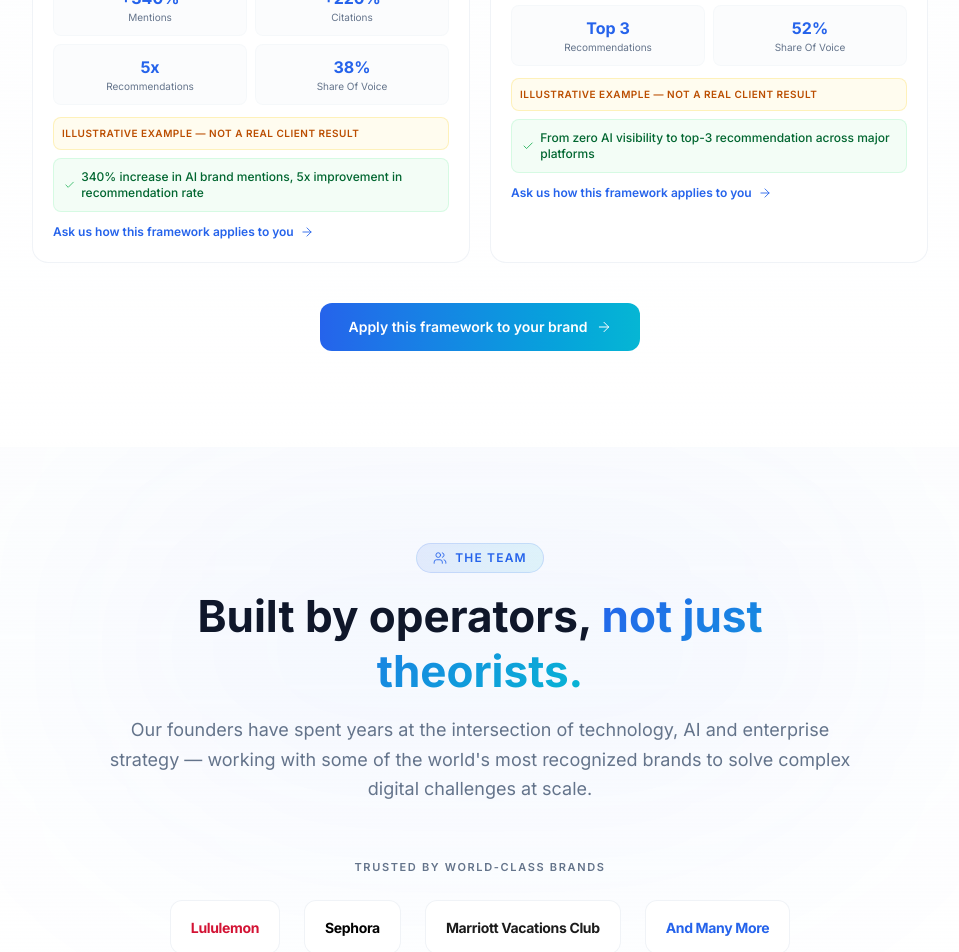
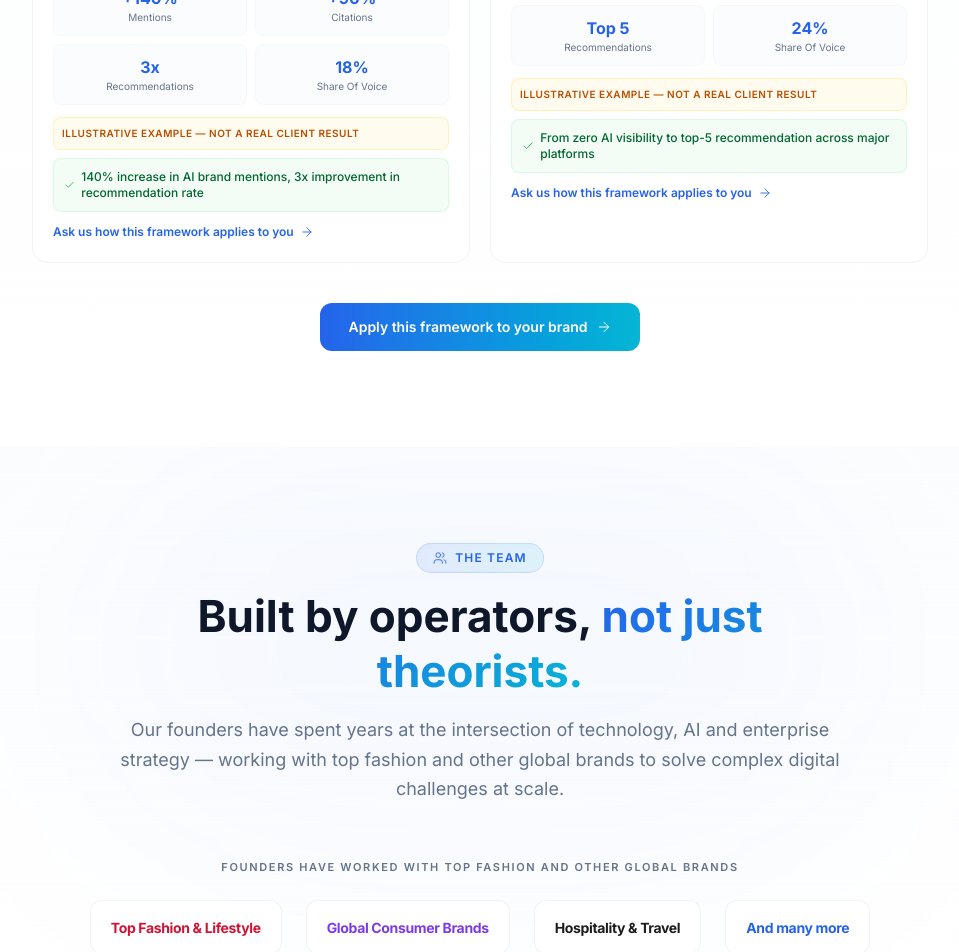
Before and after one commit to DarkPheonix12/promptandco, a Next.js app: page / in a window 1280 px wide. Shown: the part 9020-9972 px from the top of the page, without its empty margins (160-1119 px from the left). Built offline with nearby package versions, Linux system fonts and the light colour scheme.

Commit message:
Remove named brand logos, soften case-study metrics, fix Cloudflare build recursion

```diff
--- a/open-next.config.ts
+++ b/open-next.config.ts
@@ -1,10 +1,23 @@
 import { defineCloudflareConfig } from "@opennextjs/cloudflare";
 import staticAssetsIncrementalCache from "@opennextjs/cloudflare/overrides/incremental-cache/static-assets-incremental-cache";
 
-export default defineCloudflareConfig({
-  // Fully static site (no ISR / on-demand revalidation): serve the prerendered
-  // routes straight from Workers static assets instead of the default dummy
-  // incremental cache, which makes every SSG page 404 in production.
-  incrementalCache: staticAssetsIncrementalCache,
-  enableCacheInterception: true,
-});
+/**
+ * `buildCommand` must point at plain `next build`.
+ *
+ * OpenNext's build step runs this command internally to build the Next.js app.
+ * Its default is `npm run build`, but this package's `build` script is
+ * `opennextjs-cloudflare build` (Cloudflare Workers Builds runs
+ * `npm run build` as the user build command, and it must produce the
+ * `.open-next` output). Without this override the outer build would invoke
+ * the script again, recursing until the CI job times out.
+ */
+export default {
+  ...defineCloudflareConfig({
+    // Fully static site (no ISR / on-demand revalidation): serve the prerendered
+    // routes straight from Workers static assets instead of the default dummy
+    // incremental cache, which makes every SSG page 404 in production.
+    incrementalCache: staticAssetsIncrementalCache,
+    enableCacheInterception: true,
+  }),
+  buildCommand: "next build",
+};
--- a/package.json
+++ b/package.json
@@ -4,8 +4,7 @@
   "private": true,
   "scripts": {
     "dev": "next dev",
-    "build": "next build",
-    "opennext:build": "opennextjs-cloudflare build",
+    "build": "opennextjs-cloudflare build",
     "preview": "opennextjs-cloudflare build && opennextjs-cloudflare preview",
     "deploy": "opennextjs-cloudflare build && opennextjs-cloudflare deploy",
     "start": "next start",
--- a/src/components/CaseStudies.tsx
+++ b/src/components/CaseStudies.tsx
@@ -13,12 +13,12 @@ const caseStudies = [
     duration: "8 months",
     challenge:
       "A mid-market SaaS company was invisible in AI-generated answers despite strong organic rankings. Competitors were being recommended by ChatGPT and Perplexity while their brand was absent.",
-    result: "340% increase in AI brand mentions, 5x improvement in recommendation rate",
+    result: "140% increase in AI brand mentions, 3x improvement in recommendation rate",
     metrics: {
-      mentions: "+340%",
-      citations: "+220%",
-      recommendations: "5x",
-      shareOfVoice: "38%",
+      mentions: "+140%",
+      citations: "+90%",
+      recommendations: "3x",
+      shareOfVoice: "18%",
     },
   },
   {
@@ -30,12 +30,12 @@ const caseStudies = [
     duration: "6 months",
     challenge:
       "A professional services firm needed to be visible when potential clients asked AI systems for recommendations in their category.",
-    result: "From zero AI visibility to top-3 recommendation across major platforms",
+    result: "From zero AI visibility to top-5 recommendation across major platforms",
     metrics: {
-      mentions: "+480%",
-      citations: "+310%",
-      recommendations: "Top 3",
-      shareOfVoice: "52%",
+      mentions: "+120%",
+      citations: "+75%",
+      recommendations: "Top 5",
+      shareOfVoice: "24%",
     },
   },
 ];
--- a/src/components/Founders.tsx
+++ b/src/components/Founders.tsx
@@ -3,11 +3,11 @@
 import { motion } from "framer-motion";
 import { Icon } from "./Icons";
 
-const brandLogos = [
-  { name: "Lululemon", color: "#D31334" },
-  { name: "Sephora", color: "#000000" },
-  { name: "Marriott Vacations Club", color: "#1C1C1C" },
-  { name: "And Many More", color: "#2563eb" },
+const brandExperience = [
+  { label: "Top Fashion & Lifestyle", color: "#D31334" },
+  { label: "Global Consumer Brands", color: "#7C3AED" },
+  { label: "Hospitality & Travel", color: "#1C1C1C" },
+  { label: "And many more", color: "#2563eb" },
 ];
 
 const expertise = [
@@ -79,7 +79,7 @@ export function Founders() {
             transition={{ delay: 0.2 }}
             className="text-base lg:text-lg text-brand-muted leading-relaxed"
           >
-            Our founders have spent years at the intersection of technology, AI and enterprise strategy — working with some of the world&apos;s most recognized brands to solve complex digital challenges at scale.
+            Our founders have spent years at the intersection of technology, AI and enterprise strategy — working with top fashion and other global brands to solve complex digital challenges at scale.
           </motion.p>
         </div>
 
@@ -92,12 +92,12 @@ export function Founders() {
           className="mb-14"
         >
           <p className="text-center text-[11px] font-semibold uppercase tracking-[0.15em] text-brand-muted mb-6">
-            Trusted by world-class brands
+            Founders have worked with top fashion and other global brands
           </p>
           <div className="flex flex-wrap justify-center gap-4 md:gap-6">
-            {brandLogos.map((brand, i) => (
+            {brandExperience.map((item, i) => (
               <motion.div
-                key={brand.name}
+                key={item.label}
                 initial={{ opacity: 0, scale: 0.9 }}
                 whileInView={{ opacity: 1, scale: 1 }}
                 viewport={{ once: true }}
@@ -106,9 +106,9 @@ export function Founders() {
               >
                 <span
                   className="text-sm font-bold tracking-tight"
-                  style={{ color: brand.color }}
+                  style={{ color: item.color }}
                 >
-                  {brand.name}
+                  {item.label}
                 </span>
               </motion.div>
             ))}
```
